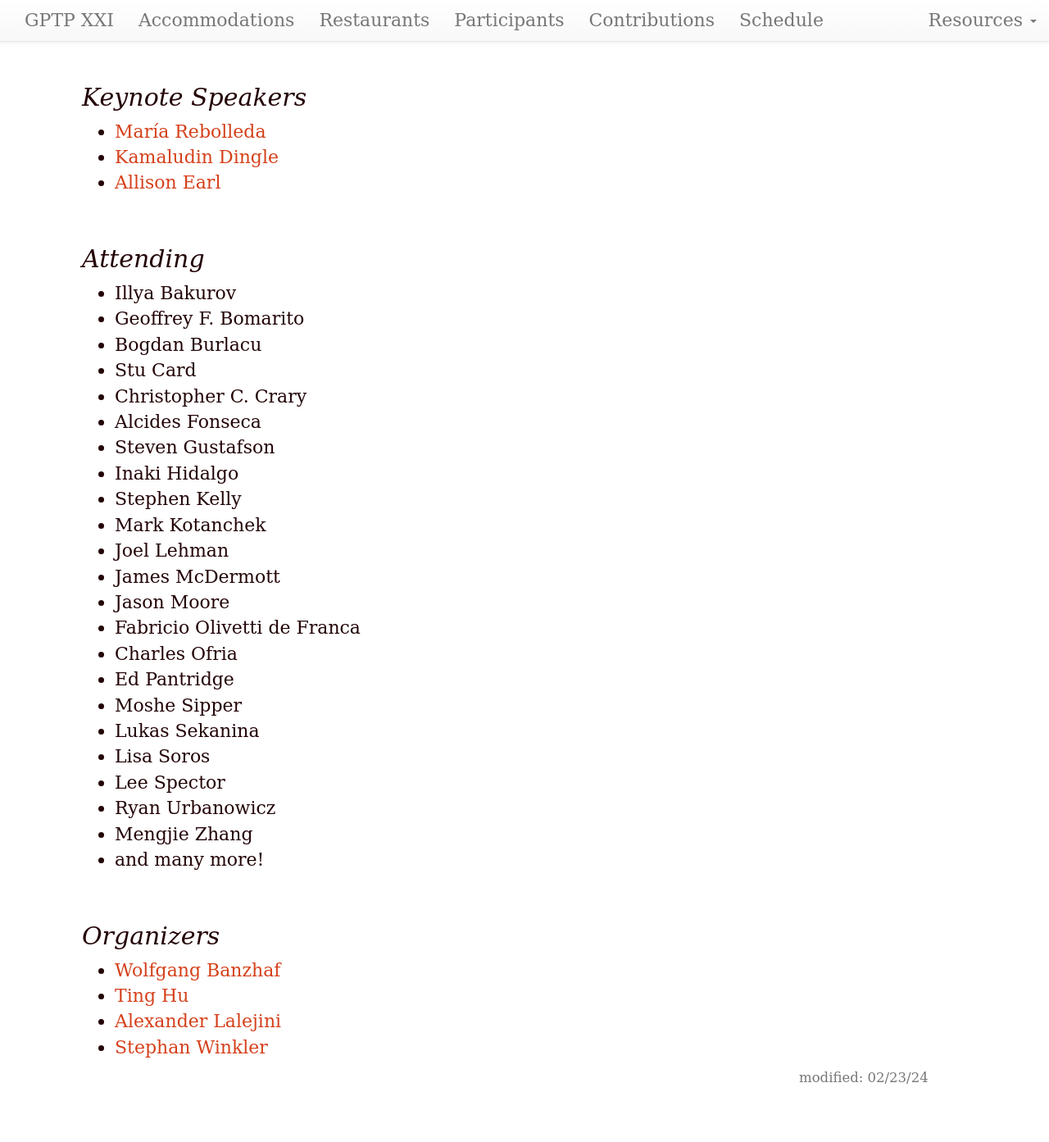
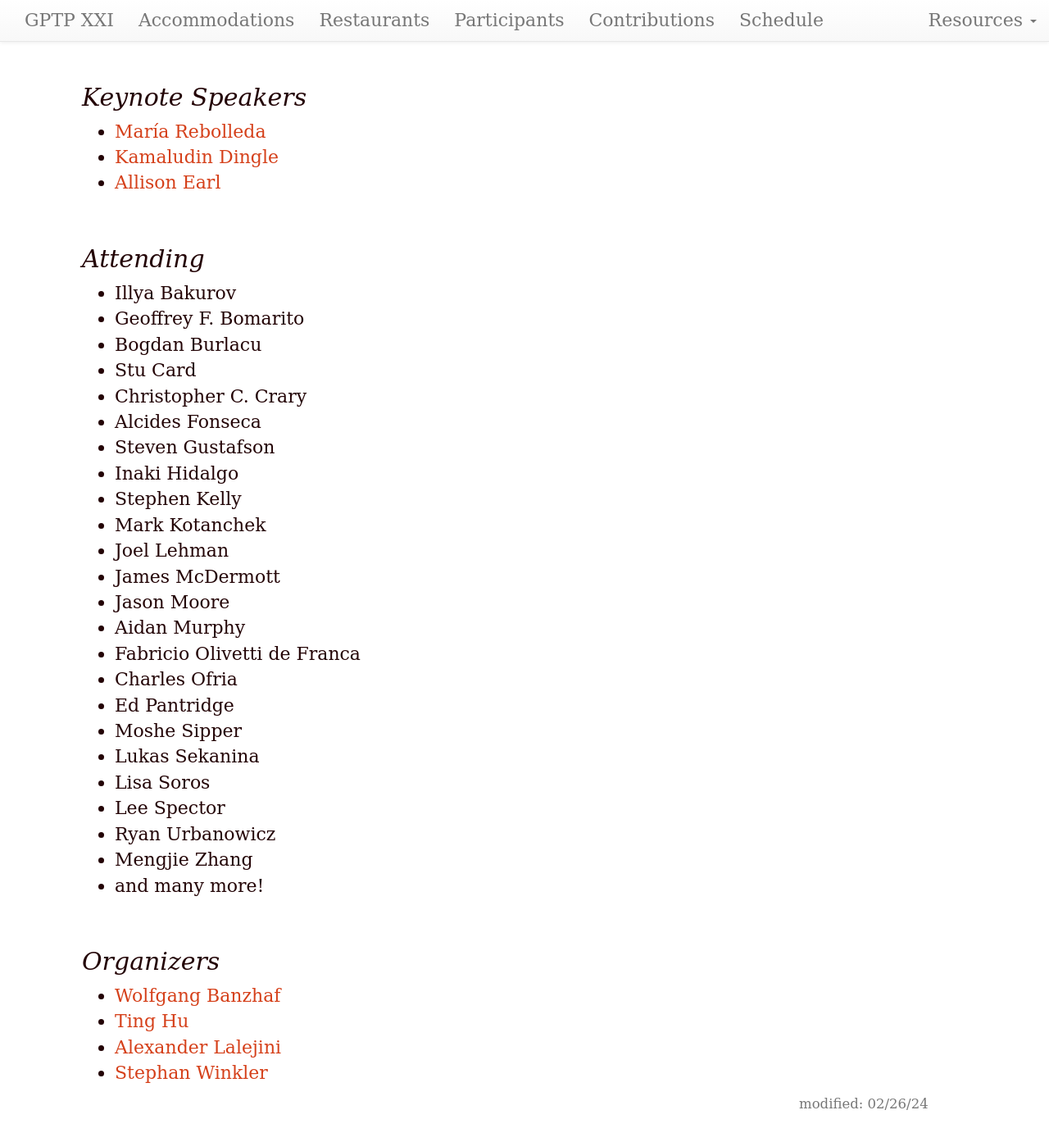
Before and after one commit to GPTP-workshop/gptp-workshop.github.io, a Jekyll site: the page built from attendees.md, in a window 1280 px wide and 1400 px high, scrolled down 230 px. Shown: the top 1393 px of the window at 82% size. Built offline with Jekyll 4.4.1, drawn with Linux system fonts in a browser that asks for light colours; our own code applies the rules of GitHub Pages for plain Markdown files; before the commit the page ends 1598 px from its top, so only the background shows below that.

Commit message:
Update attendees.md

```diff
--- a/attendees.md
+++ b/attendees.md
@@ -1,6 +1,6 @@
 ---
 layout: default
-updated: "Feb 23, 2024"
+updated: "Feb 26, 2024"
 roman: "XXI"
 dates: "June 06-08, 2024"
 ---
@@ -28,6 +28,7 @@ dates: "June 06-08, 2024"
 - Joel Lehman
 - James McDermott
 - Jason Moore
+- Aidan Murphy
 - Fabricio Olivetti de Franca
 - Charles Ofria
 - Ed Pantridge
```
